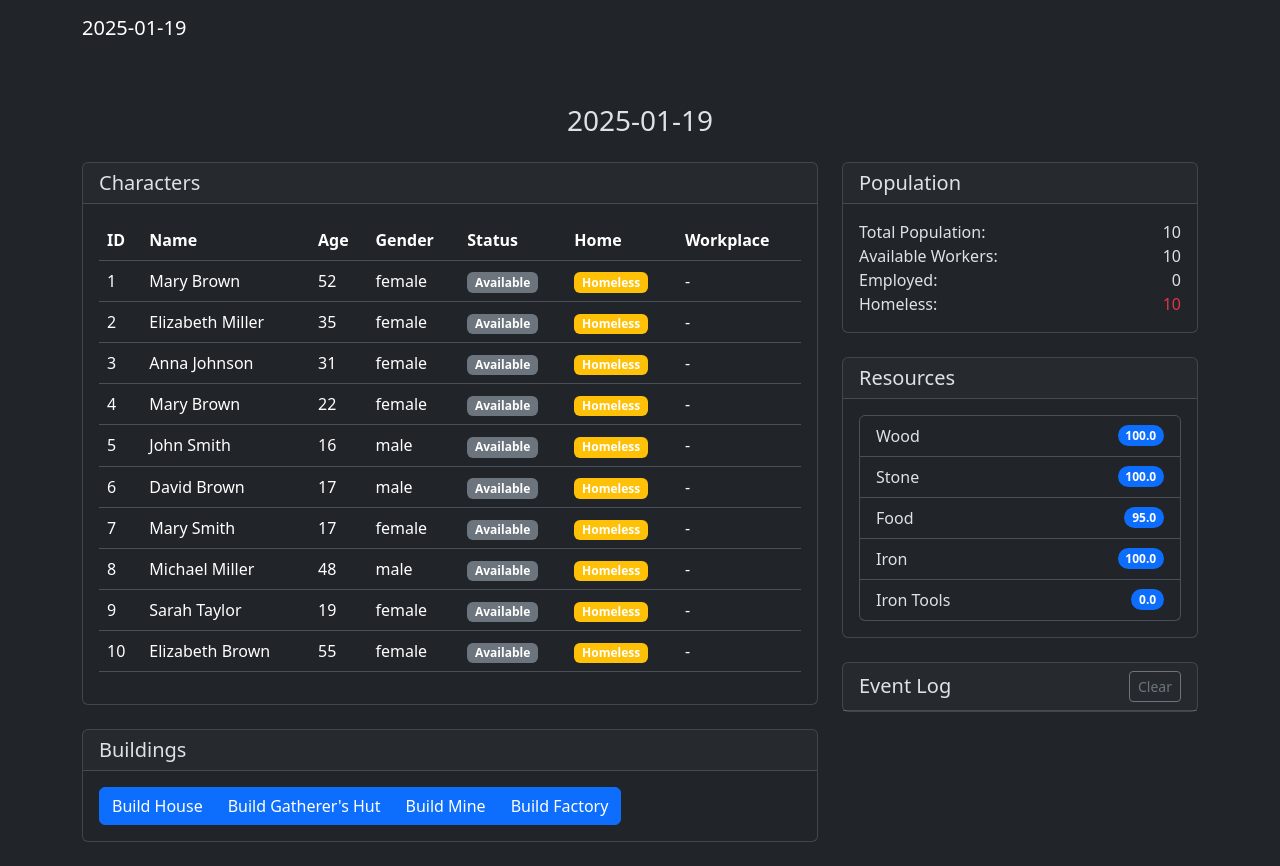
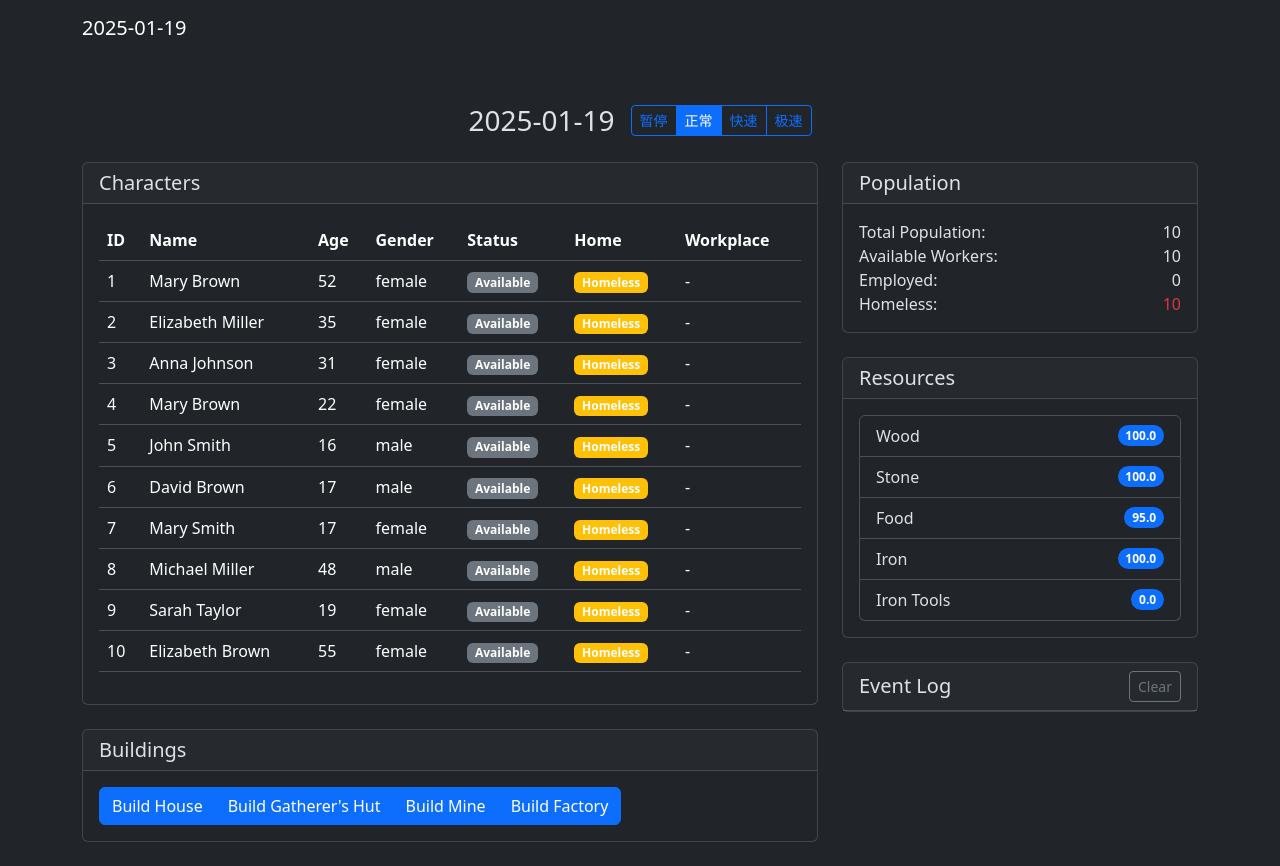
Before and after one commit to c1921/2025-01-19, a Vue app: page / in a window 1280 px wide. Built offline with nearby package versions, Linux system fonts and the light colour scheme.

Commit message:
新增：时间流速控制

```diff
--- a/src/App.vue
+++ b/src/App.vue
@@ -12,11 +12,3 @@ import MainContainer from './components/MainContainer.vue'
     <MainContainer />
   </div>
 </template>
-
-<style>
-.app {
-  max-width: 1200px;
-  margin: 0 auto;
-  padding: 20px;
-}
-</style>
--- a/src/components/MainContainer.vue
+++ b/src/components/MainContainer.vue
@@ -1,8 +1,12 @@
 <template>
   <div class="container py-4">
-    <!-- 添加时间显示 -->
-    <div class="mb-4">
-      <h3 class="text-center">{{ gameTime.date }}</h3>
+    <!-- 添加时间显示和速度控制 -->
+    <div class="mb-4 d-flex justify-content-center align-items-center gap-3">
+      <h3 class="mb-0">{{ gameTime.date }}</h3>
+      <SpeedControl
+        :current-speed="currentSpeed"
+        @speed-change="setGameSpeed"
+      />
     </div>
     <div class="row">
       <!-- 左侧建筑区域 -->
@@ -74,6 +78,7 @@ import { LogType } from '../types/logs'
 import LogPanel from './LogPanel.vue'
 import { useGameLoop } from '../composables/useGameLoop'
 import { useGameTime } from '../composables/useGameTime'
+import SpeedControl from './SpeedControl.vue'
 
 const { resources, updateResource } = useResources()
 const { products, TICK_RATE, LABOR_PER_SECOND } = useProduction()
@@ -88,7 +93,12 @@ const {
 } = useBuildings(products)
 const { population, updatePopulation } = usePopulation(resources, buildings)
 const { logs, addLog, clearLogs } = useLogs()
-const { gameTime, updateGameTime } = useGameTime(addLog)
+const {
+  gameTime,
+  currentSpeed,
+  updateGameTime,
+  setGameSpeed
+} = useGameTime(addLog)
 
 const { startGameLoop, stopGameLoop } = useGameLoop({
   buildings,
@@ -101,7 +111,8 @@ const { startGameLoop, stopGameLoop } = useGameLoop({
   updateResource,
   updatePopulation,
   updateConstructionProgress,
-  updateGameTime
+  updateGameTime,
+  currentSpeed
 })
 
 const addWorker = (building: Building) => {
--- /dev/null
+++ b/src/components/SpeedControl.vue
@@ -0,0 +1,33 @@
+<template>
+  <div class="btn-group">
+    <button
+      v-for="speed in speeds"
+      :key="speed"
+      class="btn btn-sm"
+      :class="speed === currentSpeed ? 'btn-primary' : 'btn-outline-primary'"
+      @click="$emit('speed-change', speed)"
+    >
+      {{ SPEED_LABELS[speed] }}
+    </button>
+  </div>
+</template>
+
+<script setup lang="ts">
+import { GameSpeed, SPEED_LABELS } from '../types/time'
+
+// 创建速度数组以避免 Object.values() 的类型问题
+const speeds = [
+  GameSpeed.PAUSED,
+  GameSpeed.NORMAL,
+  GameSpeed.FAST,
+  GameSpeed.VERY_FAST
+]
+
+defineProps<{
+  currentSpeed: GameSpeed
+}>()
+
+defineEmits<{
+  (e: 'speed-change', speed: GameSpeed): void
+}>()
+</script>
--- a/src/composables/useGameLoop.ts
+++ b/src/composables/useGameLoop.ts
@@ -7,6 +7,7 @@ import {
 } from '../types/buildings'
 import { type Resource, ResourceType, type ResourceCost } from '../types/resources'
 import { type Population } from '../types/population'
+import { GameSpeed } from '../types/time'
 
 interface GameLoopDependencies {
   buildings: Ref<Building[]>
@@ -20,6 +21,7 @@ interface GameLoopDependencies {
   updatePopulation: () => void
   updateConstructionProgress: (tickRate: number) => void
   updateGameTime: (tickRate: number) => void
+  currentSpeed: Ref<GameSpeed>
 }
 
 export function useGameLoop({
@@ -33,10 +35,17 @@ export function useGameLoop({
   updateResource,
   updatePopulation,
   updateConstructionProgress,
-  updateGameTime
+  updateGameTime,
+  currentSpeed
 }: GameLoopDependencies) {
 
+  const getAdjustedTickRate = (baseTickRate: number) => {
+    return baseTickRate * currentSpeed.value
+  }
+
   const produceResources = () => {
+    if (currentSpeed.value === GameSpeed.PAUSED) return
+
     buildings.value.forEach((building: Building) => {
       if (isProductionBuilding(building) && building.status === BuildingStatus.COMPLETED) {
         // 基础资源生产
@@ -45,14 +54,14 @@ export function useGameLoop({
           const resource = resources.value.find((r: Resource) => r.type === resourceType)
           if (resource) {
             const workerRatio = building.maxWorkers > 0 ? building.workers / building.maxWorkers : 0
-            const production = building.productionRate * workerRatio * (TICK_RATE / 1000)
+            const production = building.productionRate * workerRatio * (getAdjustedTickRate(TICK_RATE) / 1000)
             resource.amount += production
           }
         }
 
         // 产品生产
         if (building.producing) {
-          const laborPerTick = (building.workers * LABOR_PER_SECOND) * (TICK_RATE / 1000)
+          const laborPerTick = (building.workers * LABOR_PER_SECOND) * (getAdjustedTickRate(TICK_RATE) / 1000)
           building.currentLabor += laborPerTick
 
           if (building.currentLabor >= building.producing.laborRequired) {
@@ -81,7 +90,7 @@ export function useGameLoop({
     // 人口消耗食物
     const food = resources.value.find((r: Resource) => r.type === ResourceType.FOOD)
     if (food) {
-      food.amount -= population.value.foodConsumption * population.value.total * (TICK_RATE / 1000)
+      food.amount -= population.value.foodConsumption * population.value.total * (getAdjustedTickRate(TICK_RATE) / 1000)
     }
   }
 
@@ -91,8 +100,9 @@ export function useGameLoop({
   const startGameLoop = () => {
     productionInterval = setInterval(produceResources, TICK_RATE)
     populationInterval = setInterval(() => {
+      if (currentSpeed.value === GameSpeed.PAUSED) return
       updatePopulation()
-      updateConstructionProgress(TICK_RATE)
+      updateConstructionProgress(getAdjustedTickRate(TICK_RATE))
       updateGameTime(TICK_RATE)
     }, TICK_RATE)
   }
--- a/src/composables/useGameTime.ts
+++ b/src/composables/useGameTime.ts
@@ -1,5 +1,5 @@
-import { ref, type Ref } from 'vue'
-import { type GameTime, TIME_CONFIG, calculateGameDate } from '../types/time'
+import { ref } from 'vue'
+import { type GameTime, TIME_CONFIG, calculateGameDate, GameSpeed, SPEED_LABELS } from '../types/time'
 import { LogType } from '../types/logs'
 
 export function useGameTime(addLog: (type: LogType, message: string) => void) {
@@ -9,8 +9,13 @@ export function useGameTime(addLog: (type: LogType, message: string) => void) {
     date: TIME_CONFIG.START_DATE
   })
 
+  const currentSpeed = ref<GameSpeed>(GameSpeed.NORMAL)
+
   const updateGameTime = (tickRate: number) => {
-    gameTime.value.timestamp += tickRate
+    if (currentSpeed.value === GameSpeed.PAUSED) return
+
+    const adjustedTickRate = tickRate * currentSpeed.value
+    gameTime.value.timestamp += adjustedTickRate
     const newDay = Math.floor(gameTime.value.timestamp / TIME_CONFIG.DAY_LENGTH)
 
     if (newDay > gameTime.value.day) {
@@ -20,8 +25,15 @@ export function useGameTime(addLog: (type: LogType, message: string) => void) {
     }
   }
 
+  const setGameSpeed = (speed: GameSpeed) => {
+    currentSpeed.value = speed
+    addLog(LogType.SYSTEM, `Game speed set to ${SPEED_LABELS[speed]}`)
+  }
+
   return {
     gameTime,
-    updateGameTime
+    currentSpeed,
+    updateGameTime,
+    setGameSpeed
   }
 }
--- a/src/types/time.ts
+++ b/src/types/time.ts
@@ -16,3 +16,18 @@ export function calculateGameDate(startDate: string, days: number): string {
   date.setDate(date.getDate() + days)
   return date.toISOString().split('T')[0]
 }
+
+// 添加速度枚举
+export enum GameSpeed {
+  PAUSED = 0,
+  NORMAL = 1,
+  FAST = 2,
+  VERY_FAST = 4
+}
+
+export const SPEED_LABELS: Record<GameSpeed, string> = {
+  [GameSpeed.PAUSED]: '暂停',
+  [GameSpeed.NORMAL]: '正常',
+  [GameSpeed.FAST]: '快速',
+  [GameSpeed.VERY_FAST]: '极速'
+}
```
